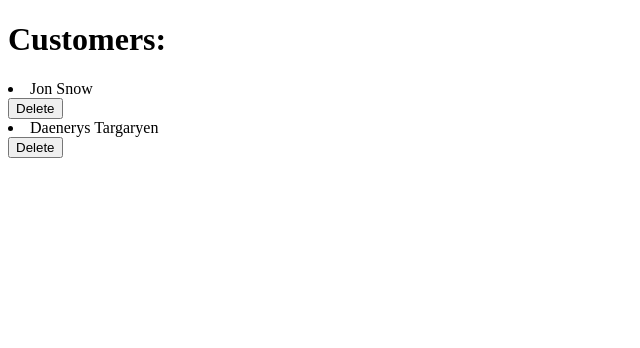
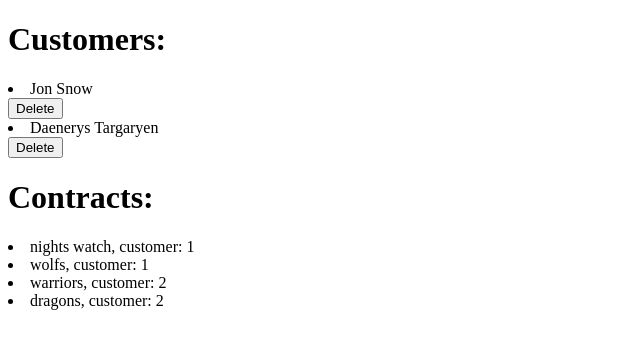
Before and after one commit to LauraRe/contract-automation-app, a React (Create React App) app: page /contracts in a window 1280 px wide. Shown: the top 348 px of the page, without its empty margins (0-640 px from the left). Built offline with nearby package versions, Linux system fonts and the light colour scheme.

Commit message:
create Contract and ContractList components to list all contracts

```diff
--- a/src/App.js
+++ b/src/App.js
@@ -1,6 +1,8 @@
 import React, { useState } from 'react';
-import CustomersList from './Components/CustomersList'
-import { customers } from './customers'
+import CustomersList from './Components/CustomersList';
+import { customers } from './customers';
+import ContractsList from './Components/ContractsList';
+import { contracts } from './contracts';
 
 const App = () => {
   const [customersList, setCustomersList] = useState(customers);
@@ -14,6 +16,8 @@ const App = () => {
     <>
       <h1>Customers:</h1>
       <CustomersList customers={customersList} onDelete={handleDeleteCustomer} />
+      <h1>Contracts:</h1>
+      <ContractsList contracts={contracts} />
     </>
   )
 }
--- /dev/null
+++ b/src/Components/Contract.js
@@ -0,0 +1,11 @@
+import React from 'react';
+
+const Contract = ({customer, name}) => {
+    return (
+      <li>
+        {`${name}, customer: ${customer}`}
+      </li>
+    )
+};
+
+export default Contract;
--- /dev/null
+++ b/src/Components/ContractsList.js
@@ -0,0 +1,22 @@
+import React from 'react';
+import Contract from './Contract';
+
+const ContractsList = ({contracts}) => {
+  return (
+    <>
+      {
+        contracts.map(contract => {
+          return (
+            <Contract
+              key={contract.id}
+              name={contract.name}
+              customer={contract.customerId}
+            />
+          )
+        })
+      }
+    </>
+  )
+};
+
+export default ContractsList;
```
